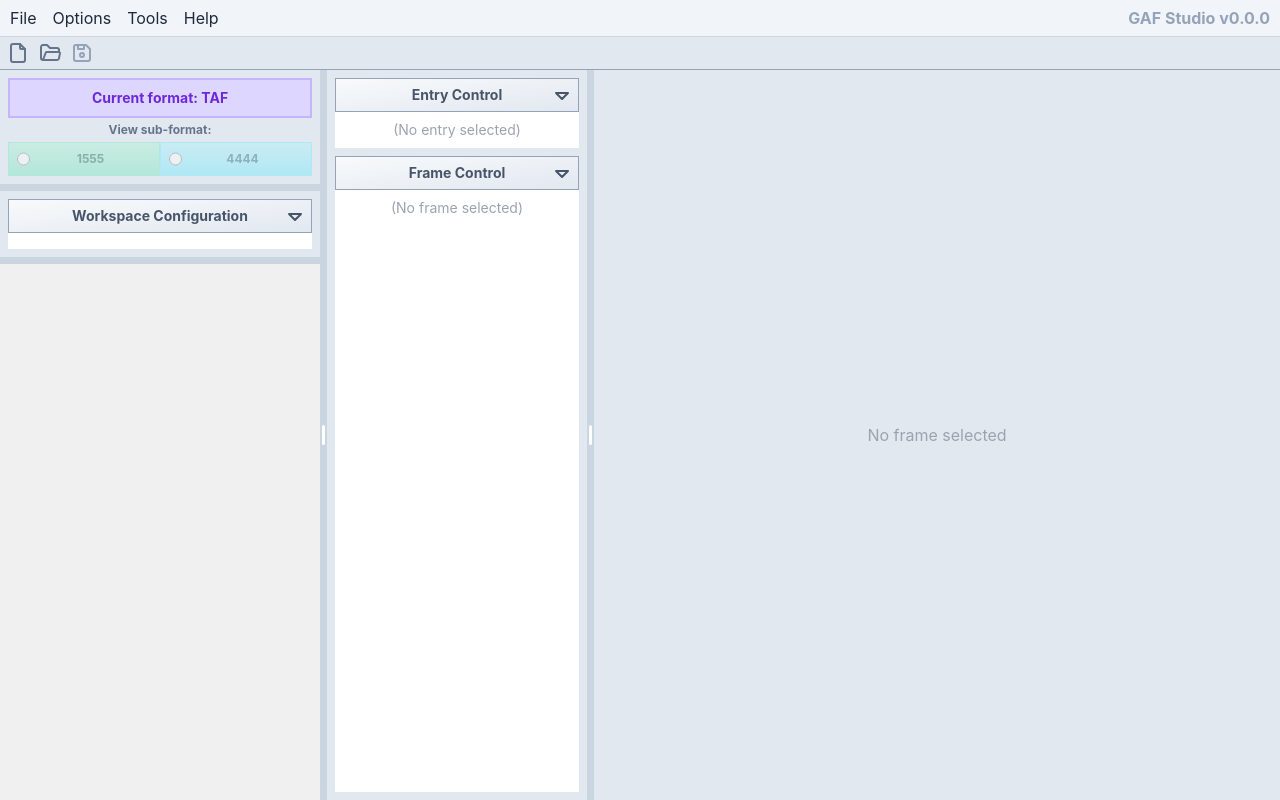
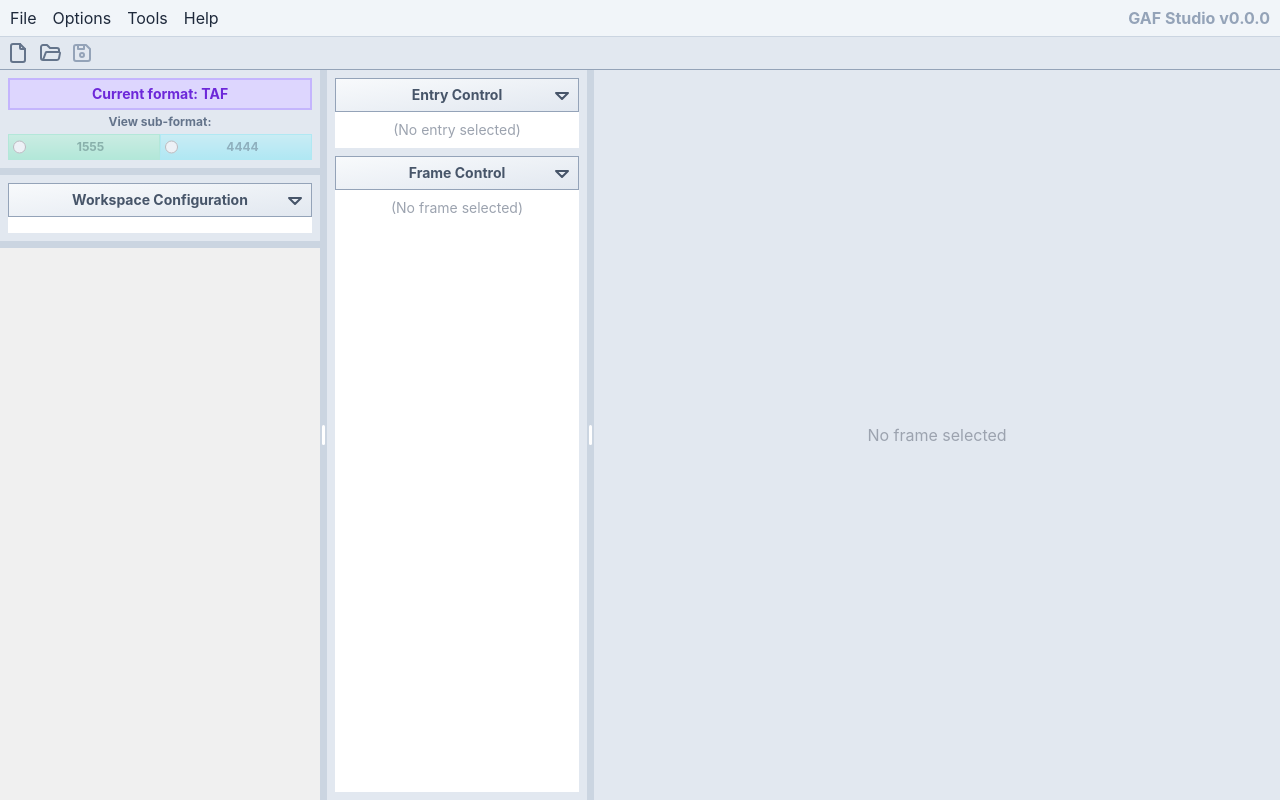
Before and after one commit to takingdoms/gaf-studio-web, a React (Vite) app: page / in a window 1280 px wide. Both pictures are taken after a click on the button "TAF". Built offline with nearby package versions, Linux system fonts and the light colour scheme.

Commit message:
format panels also smaller

```diff
--- a/src/components/app/workspace-format/WorkspaceFormatPanel.tsx
+++ b/src/components/app/workspace-format/WorkspaceFormatPanel.tsx
@@ -19,7 +19,7 @@ export default function WorkspaceFormatPanel() {
   return (
     <Panel>
       <div
-        className={`p-2 text-center text-sm font-bold bg-gradient-to-b border-2 ${bgCls}`}
+        className={`p-1 text-center text-sm font-bold bg-gradient-to-b border-2 ${bgCls}`}
       >
         <span>Current format:{' '}</span>
         <span>{workspace.state.format === 'gaf' ? 'GAF' : 'TAF'}</span>
--- a/src/components/app/workspace-format/WorkspaceSubFormat.tsx
+++ b/src/components/app/workspace-format/WorkspaceSubFormat.tsx
@@ -56,7 +56,7 @@ export default function WorkspaceSubFormat({
 
   return (
     <button
-      className={`p-2 flex items-stretch text-xs font-bold bg-gradient-to-b border`
+      className={`p-1 flex items-stretch text-xs font-bold bg-gradient-to-b border`
          + ` transition-colors ${bgCls}`}
       onClick={(ev) => {
         ev.stopPropagation();
```
